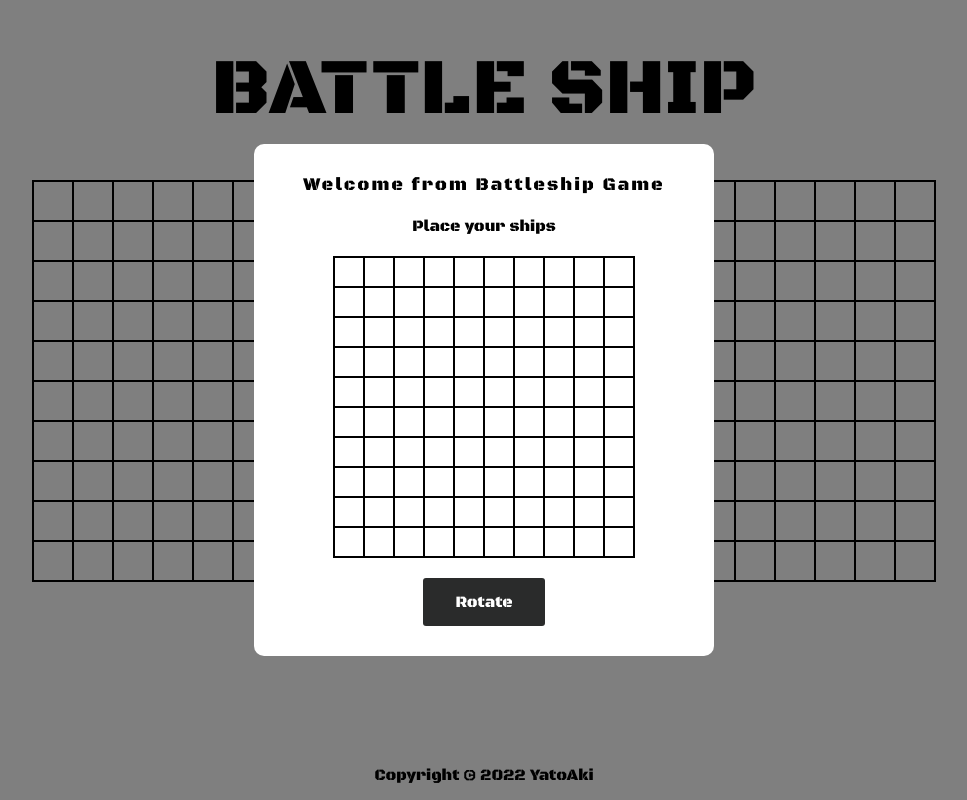
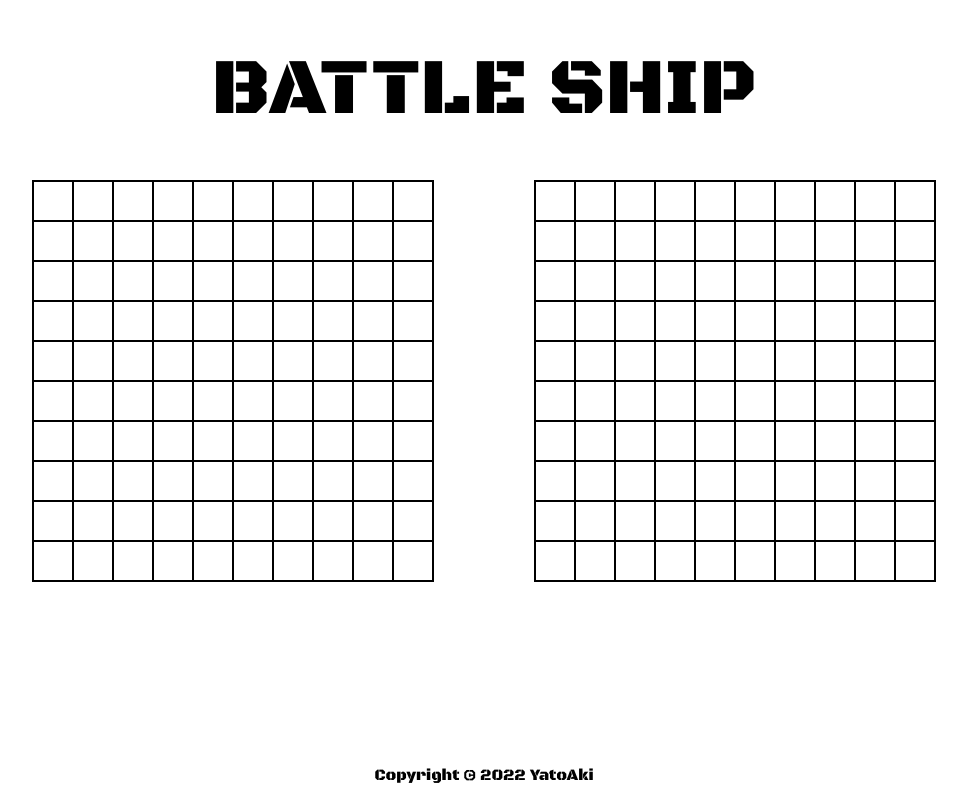
Before and after one commit to YatootaY/Battle-Ship-Game, a website built with webpack: page dist/index.html in a window 1280 px wide. Shown: the whole page, without its empty margins (156-1123 px from the left). Built offline with nearby package versions, Linux system fonts and the light colour scheme.

Commit message:
UI createGrids

```diff
--- a/src/script/index.js
+++ b/src/script/index.js
@@ -1 +1,4 @@
 import '../styles/style.css'
+import UI from "./ui.js"
+
+UI.loadPage();
--- /dev/null
+++ b/src/script/ui.js
@@ -0,0 +1,26 @@
+export default class UI{
+
+  static loadPage(){
+    UI.createGrids();
+    UI.startInputField();
+  }
+
+  static createGrids(){
+    const humanGrid = document.getElementById("human");
+    const aiGrid = document.getElementById("ai");
+
+    UI.putGridEle(humanGrid);
+    UI.putGridEle(aiGrid);
+  }
+
+  static putGridEle(parentDiv){
+    for (let i = 0; i < 10 ; i++){
+      for (let j = 0; j < 10 ; j++){
+        let gridEle = document.createElement("div");
+        gridEle.classList.add("grid-ele");
+        parentDiv.appendChild(gridEle);
+      }
+    }
+  }
+
+}
--- a/src/styles/style.css
+++ b/src/styles/style.css
@@ -67,7 +67,7 @@ a{
   position: fixed;
   top: 0;
   left: 0;
-  display: block;
+  display: none;
   width: 100%;
   height: 100%;
   background-color: rgba(0, 0, 0, 0.5);
@@ -90,7 +90,7 @@ a{
   padding: 30px;
   border-radius: 10px;
   background-color: white;
-  transform: translate(-50%, -50%) scale(1);
+  transform: translate(-50%, -50%) scale(0);
   transition: 0.2s ease-in-out;
 }
 
```
Also changed, not shown: dist/bundle.js, dist/index.html.
